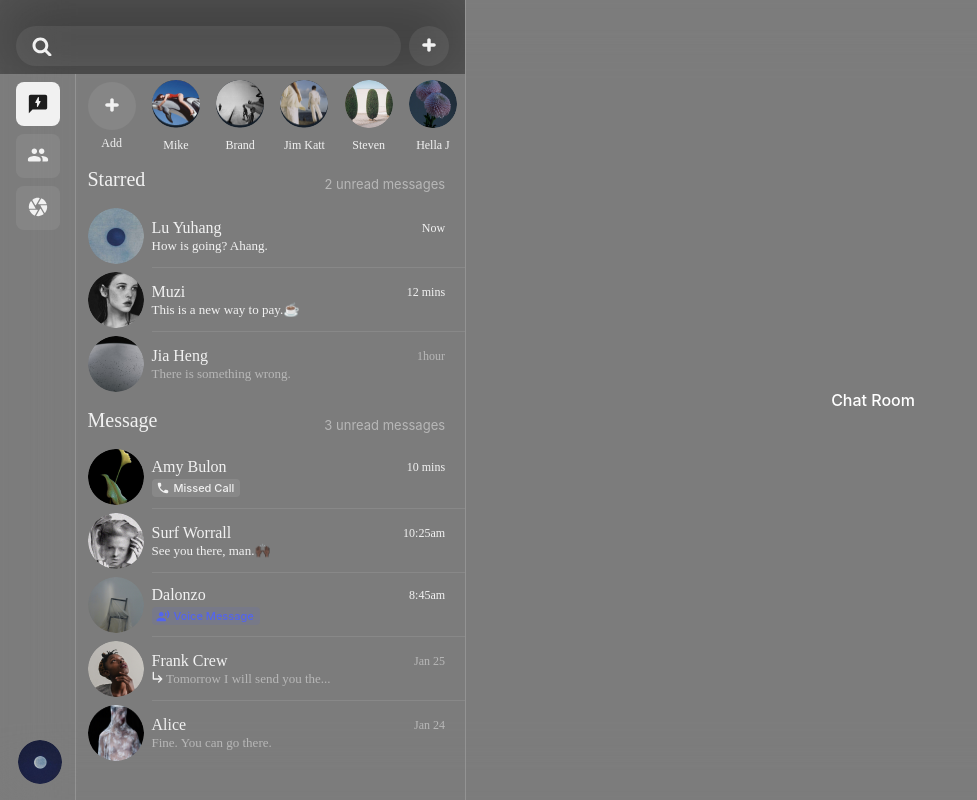
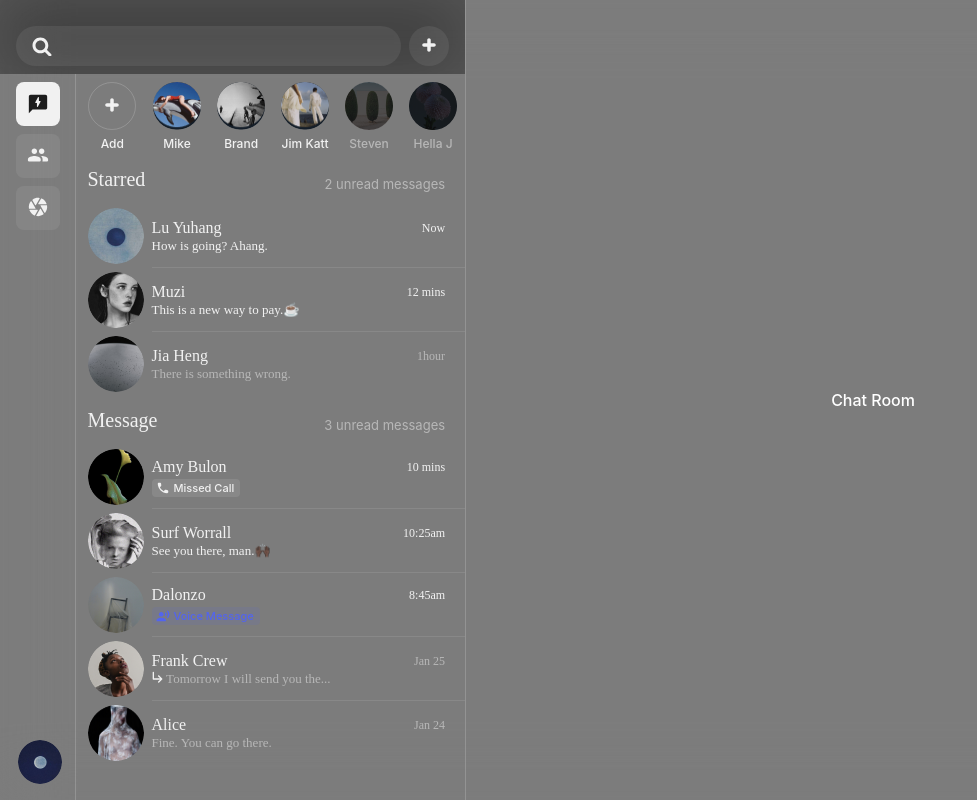
Before and after one commit to mordochi/rolo_test, a React (Create React App) app: page / in a window 1280 px wide. Shown: the whole page, without its empty margins (0-977 px from the left). Built offline with nearby package versions, Linux system fonts and the light colour scheme.

Commit message:
make add button fixed

```diff
--- a/src/Component/Contacts/index.jsx
+++ b/src/Component/Contacts/index.jsx
@@ -6,7 +6,7 @@ import mike from '../../assets/mike.png';
 import steven from '../../assets/steven.png';
 import Button from '../Button';
 import Add from '../icons/Add';
-import { Avatar, Container, ContactWrapper, Name } from './styles';
+import { Avatar, Container, List, Name, Wrapper } from './styles';
 
 const contacts = [
   { name: 'Mike', imgSrc: mike },
@@ -17,24 +17,25 @@ const contacts = [
 ];
 const Contacts = () => {
   const renderContacts = () => {
-    return contacts.map(contact => {
+    return contacts.map((contact, i) => {
       return (
-        <ContactWrapper key={contact.imgSrc}>
+        <Wrapper key={contact.imgSrc} isDark={i > 2}>
           <Avatar src={contact.imgSrc} />
           <Name>{contact.name}</Name>
-        </ContactWrapper>
+        </Wrapper>
       );
     });
   };
+
   return (
     <Container>
-      <ContactWrapper>
-        <Button type="circle" diameter="48px">
+      <Wrapper style={{ marginLeft: '0' }}>
+        <Button type="circle" diameter="48px" isTransparent={true}>
           <Add />
         </Button>
         <Name>Add</Name>
-      </ContactWrapper>
-      {renderContacts()}
+      </Wrapper>
+      <List>{renderContacts()}</List>
     </Container>
   );
 };
--- a/src/Component/Contacts/styles.js
+++ b/src/Component/Contacts/styles.js
@@ -7,22 +7,40 @@ export const Container = styled.div`
   display: flex;
   justify-content: flex-start;
   align-items: center;
-  overflow: scroll;
 `;
 
-export const ContactWrapper = styled.div`
+export const Wrapper = styled.div`
   text-align: center;
   margin: 0 8px;
   flex: 1 0 auto;
+  position: relative;
 
-  :first-child {
-    margin-left: 0;
+  :after {
+    content: '';
+    width: 48px;
+    height: 48px;
+    border-radius: 50%;
+    display: ${({ isDark }) => (isDark ? 'block' : 'none')};
+    position: absolute;
+    top: 0;
+    left: 0;
+    background-color: rgba(17, 17, 17, 0.72);
   }
+
+  > p {
+    opacity: ${({ isDark }) => (isDark ? '0.5' : '1')};
+  }
+`;
+
+export const List = styled.div`
+  display: flex;
+  justify-content: flex-start;
+  align-items: center;
+  overflow: scroll;
 `;
 
 export const Name = styled.p`
   margin: 6px 0 0;
-  font-family: Circular Std;
   font-size: 12px;
   font-weight: 500;
   line-height: 15px;
@@ -32,4 +50,5 @@ export const Avatar = styled.img`
   width: 48px;
   height: 48px;
   border-radius: 50%;
+  display: block;
 `;
```
